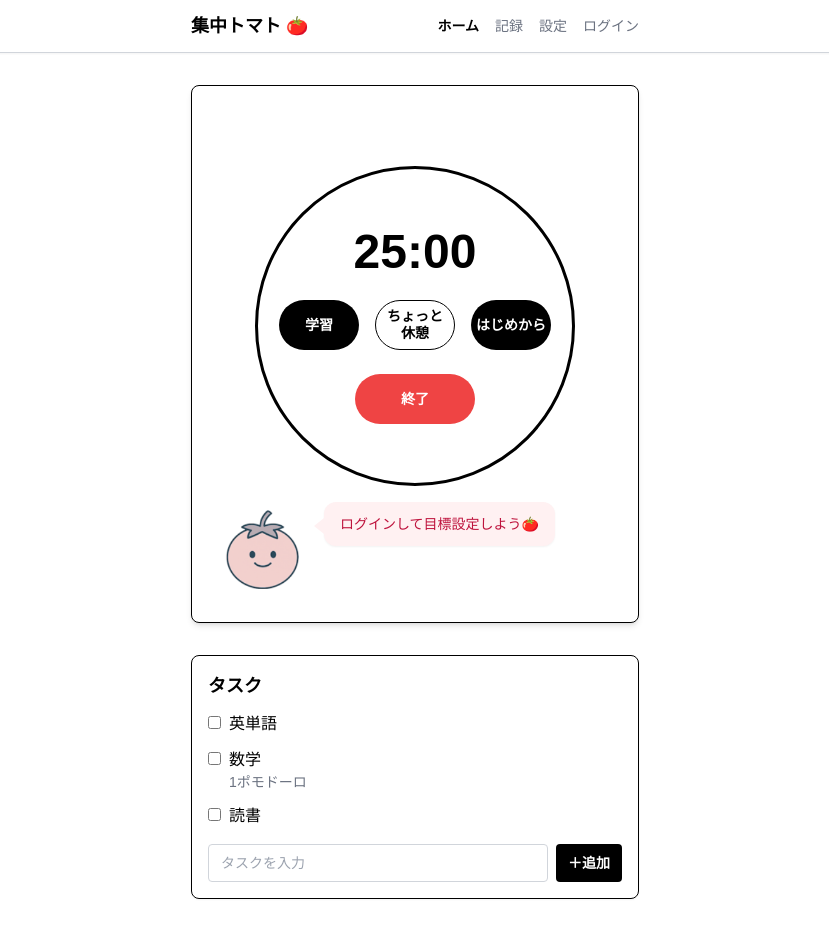
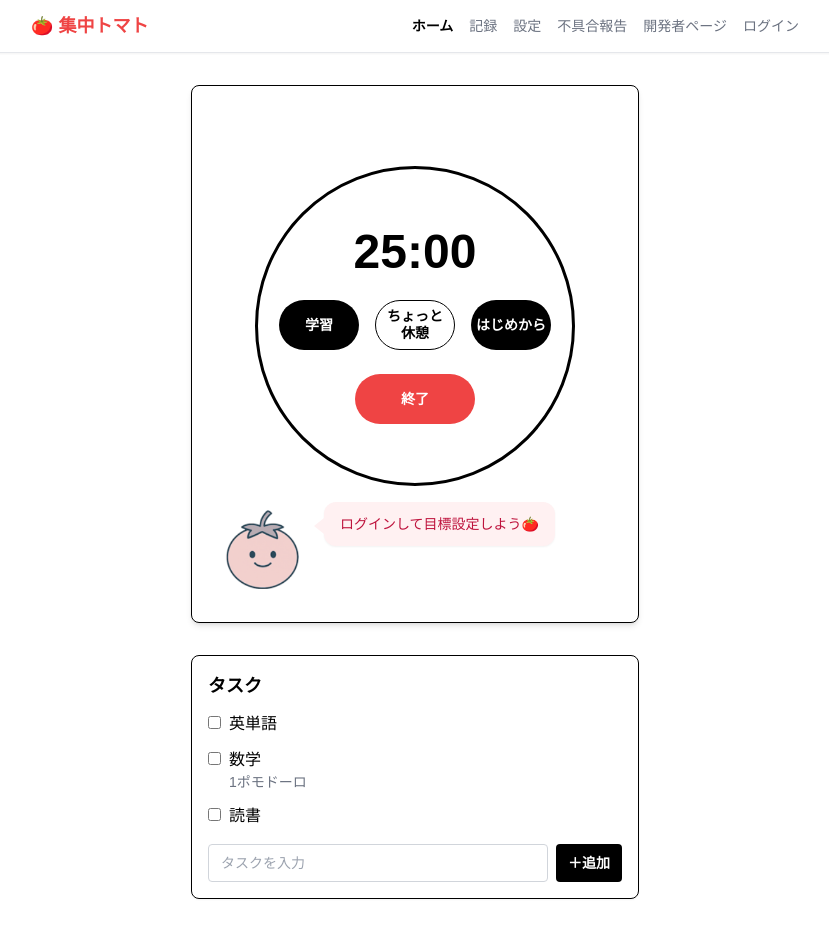
Before and after one commit to tuxsmax-pixel/shuuchuu-tomato, a React (Create React App) app: page / in a window 1280 px wide. Shown: the whole page, without its empty margins (225-1054 px from the left). Built offline with nearby package versions, Linux system fonts and the light colour scheme; no server answers.

Commit message:
Update Header.tsx with latest changes

```diff
--- a/src/components/Header.tsx
+++ b/src/components/Header.tsx
@@ -6,23 +6,42 @@ const Header = () => {
   const location = useLocation();
 
   const isActive = (path: string) =>
-    location.pathname === path ? "text-black font-bold" : "text-gray-500";
+    location.pathname === path
+      ? "text-black font-bold"
+      : "text-gray-500 hover:text-black";
 
   return (
-    <header className="w-full border-b border-gray-300 bg-white px-4 py-3 shadow-sm">
-      <div className="max-w-md mx-auto flex justify-between items-center">
-        <div className="text-lg font-semibold text-black">集中トマト 🍅</div>
+    <header className="bg-white border-b shadow-sm py-3 px-4 sticky top-0 z-50">
+      <div className="max-w-3xl mx-auto flex justify-between items-center">
+        {/* ロゴ */}
+        <h1 className="text-lg font-bold text-red-500">
+          🍅 集中トマト
+        </h1>
+
+        {/* ナビゲーションメニュー */}
         <nav className="space-x-4 text-sm flex items-center">
-          <Link to="/" className={isActive("/")}>
-            ホーム
-          </Link>
-          <Link to="/records" className={isActive("/records")}>
-            記録
-          </Link>
-          <Link to="/settings" className={isActive("/settings")}>
-            設定
-          </Link>
-          {/* ← 設定の右側にログインボタン配置 */}
+          <Link to="/" className={isActive("/")}>ホーム</Link>
+          <Link to="/records" className={isActive("/records")}>記録</Link>
+          <Link to="/settings" className={isActive("/settings")}>設定</Link>
+
+          {/* 🔽 追加メニュー 🔽 */}
+          <a
+            href="mailto:fieldsekkei@gmail.com?subject=集中トマト 不具合報告&body=不具合の内容をできるだけ詳しくご記入ください。"
+            className="text-gray-500 hover:text-black"
+          >
+            不具合報告
+          </a>
+
+          <a
+            href="https://www.field-sekkei.com/"
+            target="_blank"
+            rel="noopener noreferrer"
+            className="text-gray-500 hover:text-black"
+          >
+            開発者ページ
+          </a>
+          {/* 🔼 追加メニューここまで 🔼 */}
+
           <LoginButton />
         </nav>
       </div>
```
